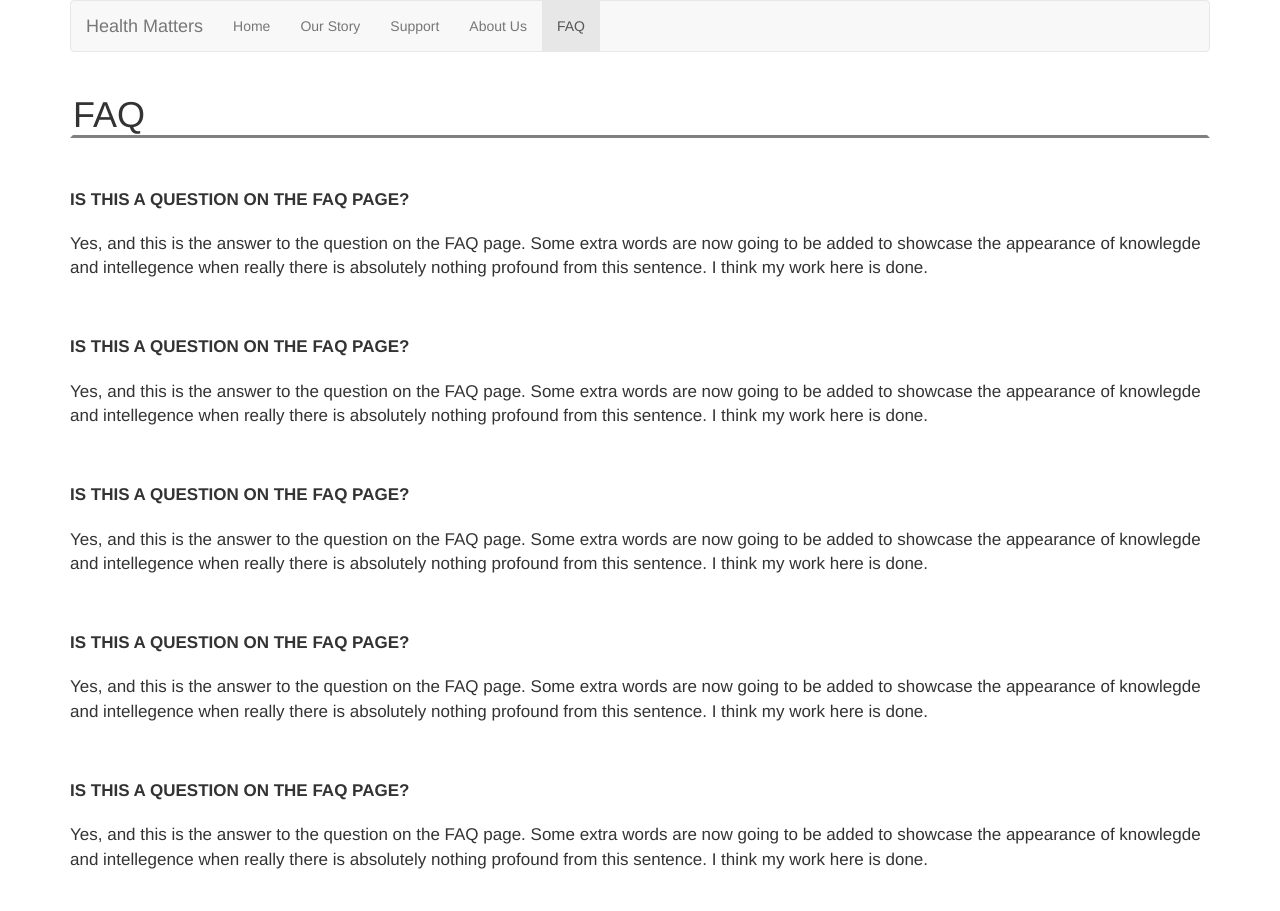
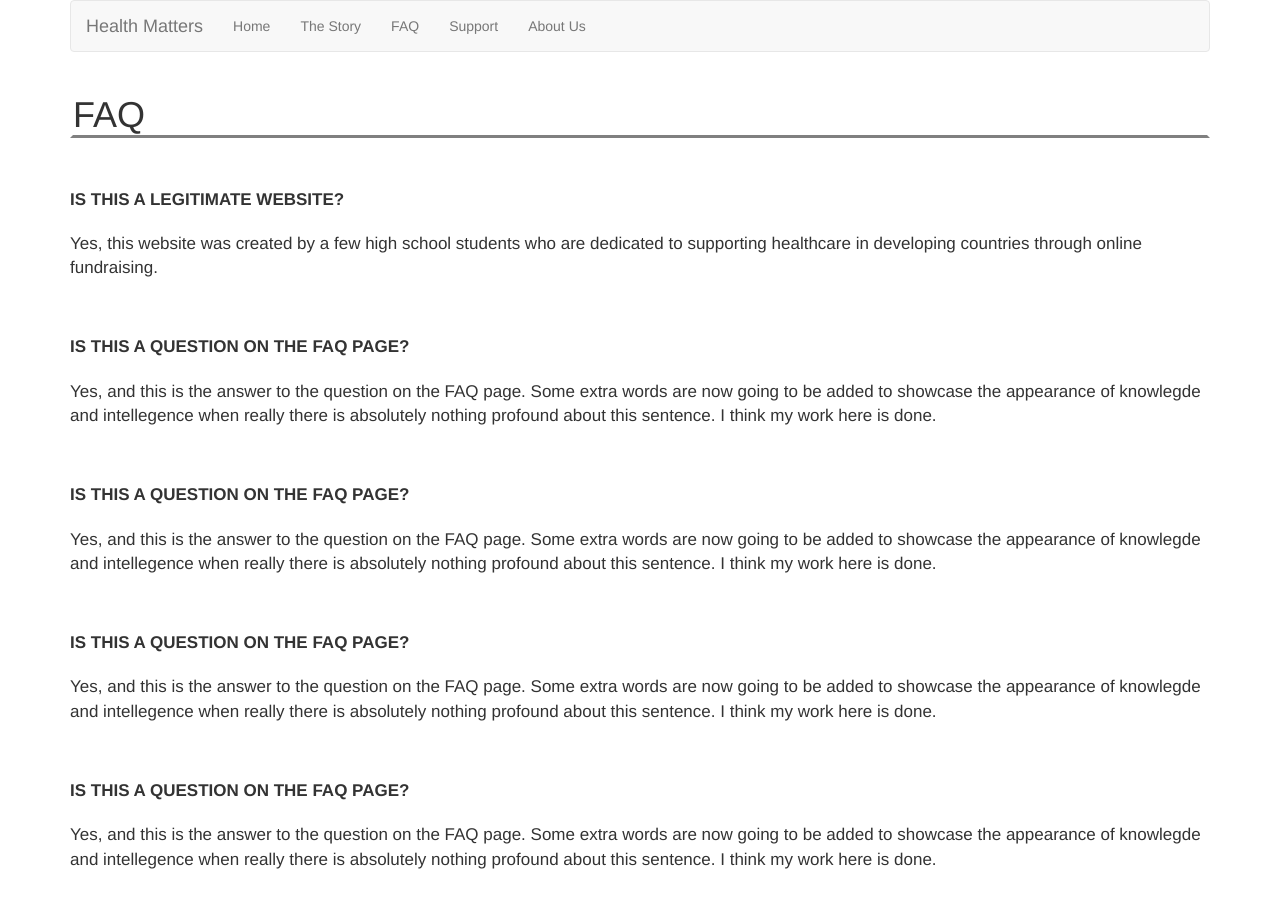
Before and after one commit to wdi15/group3, a plain HTML site: page faq.html in a window 1280 px wide. Drawn offline with nearby package versions, Linux system fonts and the light colour scheme.

Commit message:
Update faq.html

```diff
--- a/faq.html
+++ b/faq.html
@@ -27,16 +27,18 @@
                 <span class="icon-bar"></span>
                 <span class="icon-bar"></span>
               </button>
-              <a class="navbar-brand" href="index.html">Health Matters</a>
-            </div>
-            <div id="navbar" class="navbar-collapse collapse">
-              <ul class="nav navbar-nav">
-                <li><a href="index.html">Home</a></li>
-                <li><a href="about.html">Our Story</a></li>
-                <li><a href="support.html">Support</a></li>
-                <li><a href="aboutus.html">About Us</a></li>
-                <li class="active"><a href="faq.html">FAQ</a></li>
-              </ul>
+              <a class="navbar-brand" id="blue" href="index.html">Health Matters</a>
+          </div>
+          <div id="navbar" class="navbar-collapse collapse navbar-default navbar-fnt">
+            <ul class="nav navbar-nav">
+              <li class="yellow"><a href="index.html">Home</a></li>
+              <li class="yellow"><a href="about.html">The Story</a></li>
+              <li class="yellow"><a href="faq.html">FAQ</a></li>
+              <li class="yellow"><a href="support.html">Support</a></li>
+              <li class="yellow"><a href="aboutus.html">About Us</a></li>
+
+            </ul>
+
             </div><!--/.nav-collapse -->
           </div><!--/.container-fluid -->
         </nav>
@@ -47,22 +49,22 @@
         </div>
 
         <div class="center">
-          <p class='question' style="font-weight:bold;">IS THIS A QUESTION ON THE FAQ PAGE?</p>
-          <p class="answer">Yes, and this is the answer to the question on the FAQ page. Some extra words are now going to be added to showcase the appearance of knowlegde and intellegence when really there is absolutely nothing profound from this sentence.  I think my work here is done.</p>
+          <p class='question' style="font-weight:bold;">IS THIS A LEGITIMATE WEBSITE?</p>
+          <p class="answer">Yes, this website was created by a few high school students who are dedicated to supporting healthcare in developing countries through online fundraising. </p>
 
 
           <p class='question' style="font-weight:bold;">IS THIS A QUESTION ON THE FAQ PAGE?</p>
-          <p class="answer">Yes, and this is the answer to the question on the FAQ page. Some extra words are now going to be added to showcase the appearance of knowlegde and intellegence when really there is absolutely nothing profound from this sentence.  I think my work here is done.</p>
+          <p class="answer">Yes, and this is the answer to the question on the FAQ page. Some extra words are now going to be added to showcase the appearance of knowlegde and intellegence when really there is absolutely nothing profound about this sentence.  I think my work here is done.</p>
 
 
           <p class='question' style="font-weight:bold;">IS THIS A QUESTION ON THE FAQ PAGE?</p>
-          <p class="answer">Yes, and this is the answer to the question on the FAQ page. Some extra words are now going to be added to showcase the appearance of knowlegde and intellegence when really there is absolutely nothing profound from this sentence.  I think my work here is done.</p>
+          <p class="answer">Yes, and this is the answer to the question on the FAQ page. Some extra words are now going to be added to showcase the appearance of knowlegde and intellegence when really there is absolutely nothing profound about this sentence.  I think my work here is done.</p>
 
           <p class='question' style="font-weight:bold;">IS THIS A QUESTION ON THE FAQ PAGE?</p>
-          <p class="answer">Yes, and this is the answer to the question on the FAQ page. Some extra words are now going to be added to showcase the appearance of knowlegde and intellegence when really there is absolutely nothing profound from this sentence.  I think my work here is done.</p>
+          <p class="answer">Yes, and this is the answer to the question on the FAQ page. Some extra words are now going to be added to showcase the appearance of knowlegde and intellegence when really there is absolutely nothing profound about this sentence.  I think my work here is done.</p>
 
           <p class='question' style="font-weight:bold;">IS THIS A QUESTION ON THE FAQ PAGE?</p>
-          <p class="answer">Yes, and this is the answer to the question on the FAQ page. Some extra words are now going to be added to showcase the appearance of knowlegde and intellegence when really there is absolutely nothing profound from this sentence.  I think my work here is done.</p>
+          <p class="answer">Yes, and this is the answer to the question on the FAQ page. Some extra words are now going to be added to showcase the appearance of knowlegde and intellegence when really there is absolutely nothing profound about this sentence.  I think my work here is done.</p>
 
         </div>
 
```
